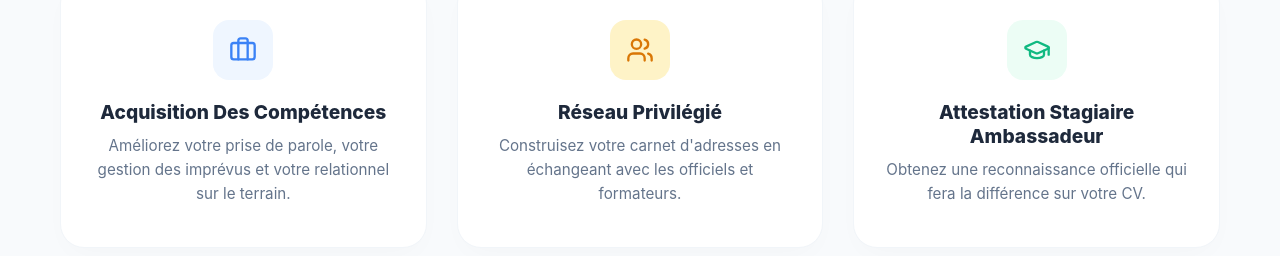
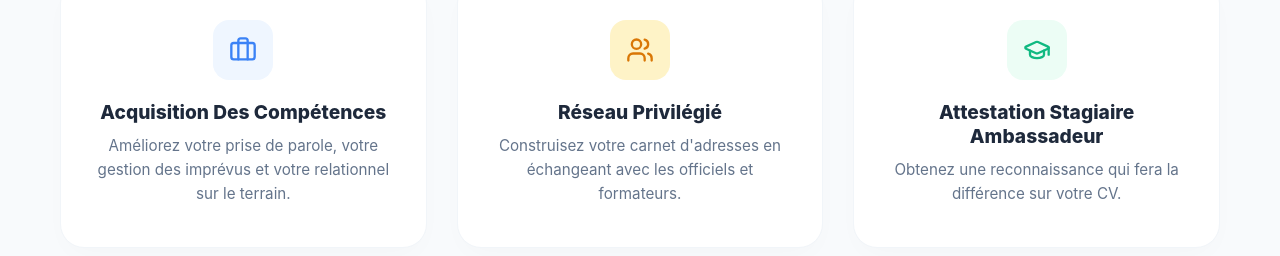
Before and after one commit to midommd/cmc_app, a React (Create React App) app in the folder client/: page / in a window 1280 px wide. Shown: the part 949-1205 px from the top of the page. Built offline with nearby package versions, Linux system fonts and the light colour scheme; no server answers.

Commit message:
update-2

```diff
--- a/client/src/i18n.js
+++ b/client/src/i18n.js
@@ -25,7 +25,7 @@ const resources = {
       "privileged_network": "Réseau Privilégié",
       "network_desc": "Construisez votre carnet d'adresses en échangeant avec les officiels et formateurs.",
       "certificate": "Attestation Stagiaire Ambassadeur",
-      "certificate_desc": "Obtenez une reconnaissance officielle qui fera la différence sur votre CV.",
+      "certificate_desc": "Obtenez une reconnaissance qui fera la différence sur votre CV.",
       "your_role": "Votre rôle !",
       "role_subtitle": "Des responsabilités à forte valeur ajoutée.",
       "visitors_welcome": "Accueil des visiteurs",
@@ -278,7 +278,7 @@ const resources = {
       "privileged_network": "Privileged Network",
       "network_desc": "Build your contact network by interacting with officials and trainers.",
       "certificate": "Ambassador Trainee Certificate",
-      "certificate_desc": "Get official recognition that will make a difference on your resume.",
+      "certificate_desc": "Get recognition that will make a difference on your resume.",
       "your_role": "Your role!",
       "role_subtitle": "High value-added responsibilities.",
       "visitors_welcome": "Welcoming visitors",
@@ -531,7 +531,7 @@ const resources = {
       "privileged_network": "شبكة متميزة",
       "network_desc": "ابنِ شبكة علاقاتك من خلال التفاعل مع المسؤولين والمدربين.",
       "certificate": "شهادة متدرب سفير",
-      "certificate_desc": "احصل على اعتراف رسمي سيُحدث فرقاً في سيرتك الذاتية.",
+      "certificate_desc": "احصل على اعتراف سيُحدث فرقاً في سيرتك الذاتية.",
       "your_role": "دورك!",
       "role_subtitle": "مسؤوليات ذات قيمة مضافة عالية.",
       "visitors_welcome": "استقبال الزوار",
```
